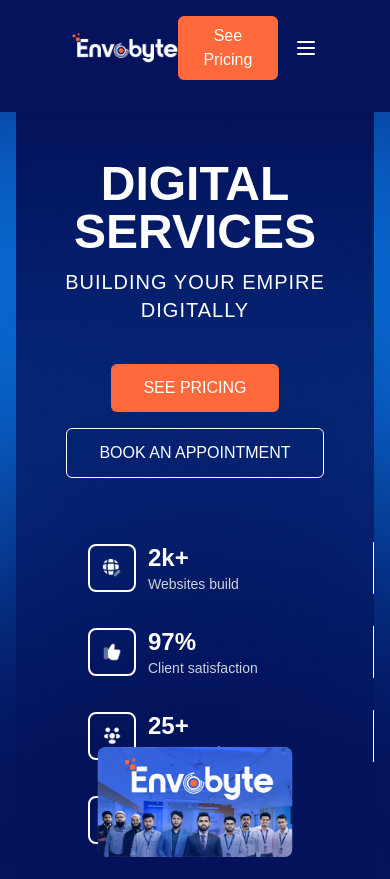
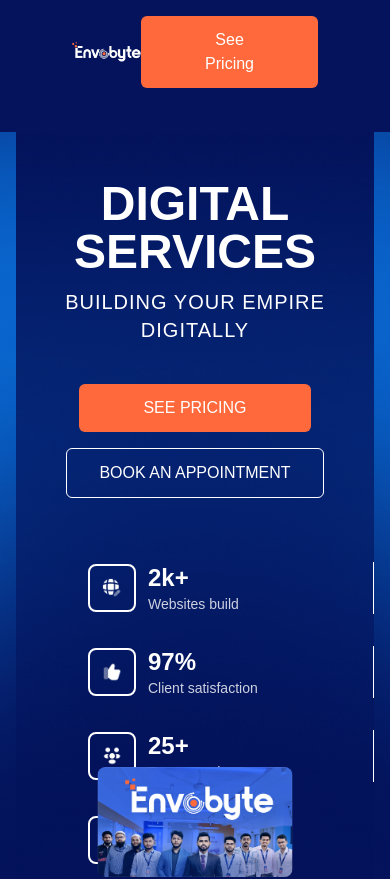
Before and after one commit to mdalaminfaraji/envobytes, a Next.js app: page / in a window 390 px wide. Shown: the top 879 px of the page. Built offline with nearby package versions, Linux system fonts and the light colour scheme.

Commit message:
enhancement button and padding margin

```diff
--- a/src/components/home/Details.jsx
+++ b/src/components/home/Details.jsx
@@ -84,7 +84,7 @@
 
         {/* See Pricing Button */}
         <div className="flex justify-center mt-12">
-          <button className="px-8 py-3 bg-[#FF693B] text-white rounded-md hover:bg-orange-600 transition-all duration-300 font-medium">
+          <button className="px-12 py-3 bg-[#FF693B] text-white rounded-md hover:bg-orange-600 transition-all duration-300 font-medium">
             See Pricing
           </button>
         </div>
--- a/src/components/home/Header.jsx
+++ b/src/components/home/Header.jsx
@@ -70,24 +70,8 @@
         </nav>
 
         <div className="flex items-center">
-          <button className="px-5 py-2 rounded-md bg-[#FF693B] text-white hover:bg-orange-600 transition-colors font-medium">
+          <button className="px-16 py-3 rounded-md bg-[#FF693B] text-white hover:bg-orange-600 transition-colors font-medium">
             See Pricing
-          </button>
-          <button className="md:hidden ml-4">
-            <svg
-              xmlns="http://www.w3.org/2000/svg"
-              fill="none"
-              viewBox="0 0 24 24"
-              stroke="white"
-              className="w-6 h-6"
-            >
-              <path
-                strokeLinecap="round"
-                strokeLinejoin="round"
-                strokeWidth={2}
-                d="M4 6h16M4 12h16M4 18h16"
-              />
-            </svg>
           </button>
         </div>
       </div>
--- a/src/components/home/HeroSection.jsx
+++ b/src/components/home/HeroSection.jsx
@@ -2,7 +2,7 @@
 
 const HeroSection = () => {
   return (
-    <section className="pt-4 pb-20 text-white relative">
+    <section className="pt-4 pb-20 text-white relative mt-3">
       <div
         className="max-w-[1902px] mx-auto px-4 md:px-6 h-[828px] relative"
         style={{
@@ -28,7 +28,7 @@
             BUILDING YOUR EMPIRE DIGITALLY
           </p>
           <div className="flex flex-wrap gap-4 justify-center mb-16">
-            <button className="px-8 py-3 rounded-md bg-[#FF693B] text-white hover:bg-orange-600 transition-colors font-medium uppercase">
+            <button className="px-16 py-3 rounded-md bg-[#FF693B] text-white hover:bg-orange-600 transition-colors font-medium uppercase">
               See Pricing
             </button>
             <button className="px-8 py-3 rounded-md border border-white text-white hover:bg-white/10 transition-colors font-medium uppercase">
--- a/src/components/home/HowWeWork.jsx
+++ b/src/components/home/HowWeWork.jsx
@@ -12,7 +12,7 @@
         backgroundRepeat: "no-repeat",
       }}
     >
-      <div className="bg-[#04135b81] bg-opacity-50 w-full h-full pt-28">
+      <div className="bg-[#04135ba4]  w-full h-full pt-28">
         <div className="container mx-auto px-4 relative z-10">
           {/* Section Header */}
           <div className="text-center mb-16">
--- a/src/components/home/Portfolio.jsx
+++ b/src/components/home/Portfolio.jsx
@@ -61,7 +61,7 @@
             Check Our Previous Work
           </h2>
         </div>
-        <button className="bg-[#FF693B] hover:bg-orange-600 transition-colors text-white px-6 py-2 rounded">
+        <button className="bg-[#FF693B] hover:bg-orange-600 transition-colors text-white px-12 py-3 rounded">
           All Portfolio
         </button>
       </div>
--- a/src/components/home/Services.jsx
+++ b/src/components/home/Services.jsx
@@ -76,7 +76,7 @@
             }}
           ></span>
           <button
-            className="px-6 py-2 text-white rounded-md transition-colors relative overflow-hidden z-30"
+            className="px-10 py-2 text-base text-white rounded-md transition-colors relative overflow-hidden z-30"
             style={{
               background: "linear-gradient(45deg, #FF693B, #FF4D4D)",
             }}
```
Also changed, not shown: 1 other file (tests, documents, lock files or other folders).
